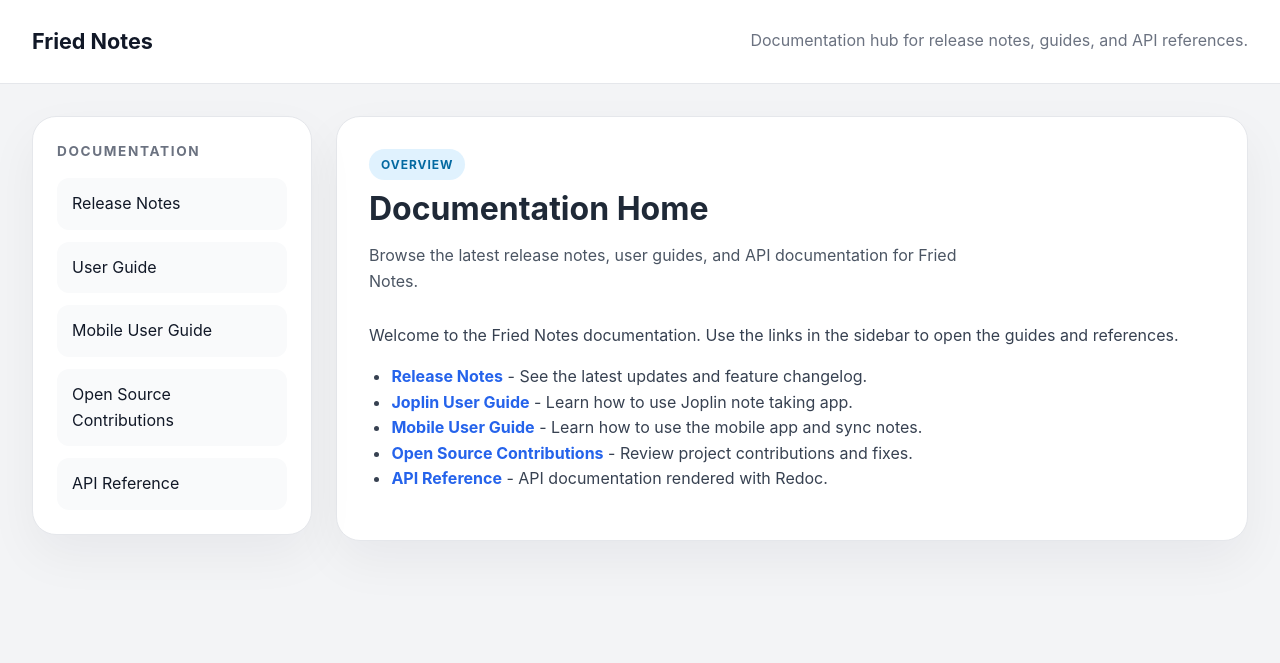
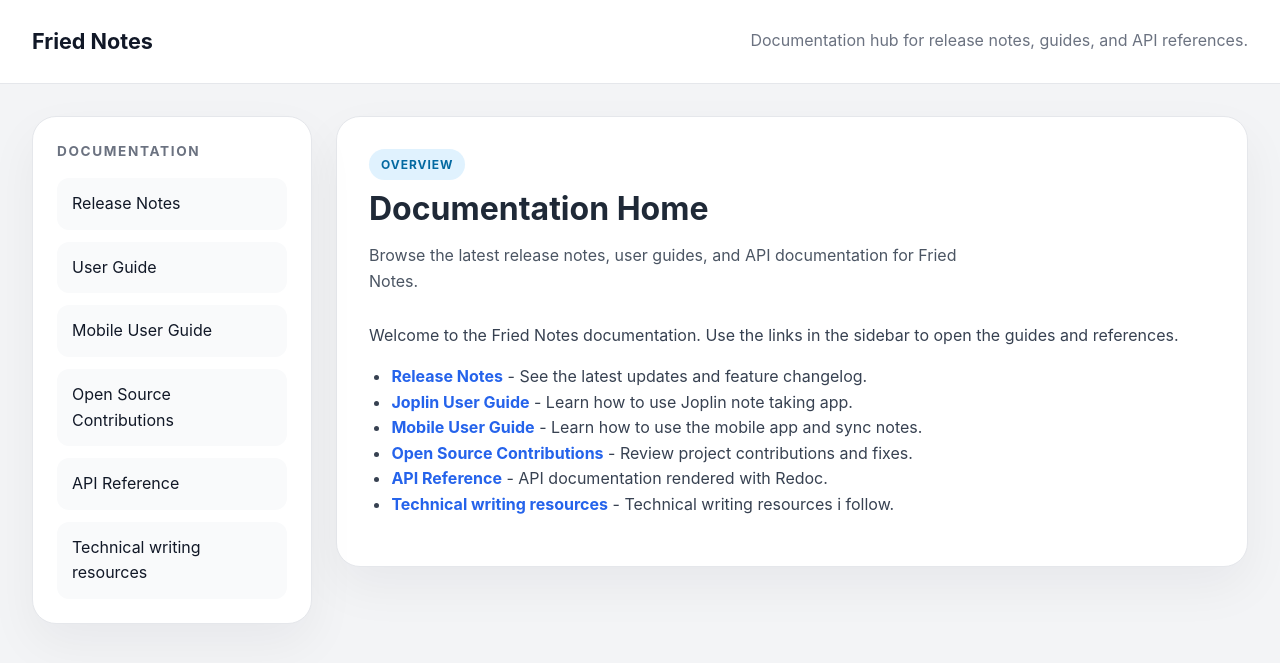
Before and after one commit to Venkat4real/FriedNotes, a Jekyll site: the page docs/index.html, which Jekyll copies as it is, in a window 1280 px wide. Shown: the top 663 px of the page. Built offline with Jekyll 4.4.1, drawn with Linux system fonts in a browser that asks for light colours.

Commit message:
Add link to technical writing resources in index.html

```diff
--- a/docs/index.html
+++ b/docs/index.html
@@ -24,6 +24,7 @@
             <a href="./Joplin_Mobile_User_Guide.html">Mobile User Guide</a>
             <a href="./opensource_contributions.html">Open Source Contributions</a>
             <a href="./api_reference.html">API Reference</a>
+            <a href="./technical-writing-resources.html">Technical writing resources</a>
           </nav>
         </aside>
 
@@ -42,6 +43,7 @@
                 <li><strong><a href="./Joplin_Mobile_User_Guide.html">Mobile User Guide</a></strong> - Learn how to use the mobile app and sync notes.</li>
                 <li><strong><a href="./opensource_contributions.html">Open Source Contributions</a></strong> - Review project contributions and fixes.</li>
                 <li><strong><a href="./api_reference.html">API Reference</a></strong> - API documentation rendered with Redoc.</li>
+                <li><strong><a href="./technical-writing-resources.html">Technical writing resources</a></strong> - Technical writing resources i follow.</li>
               </ul>
             </section>
           </article>
```
